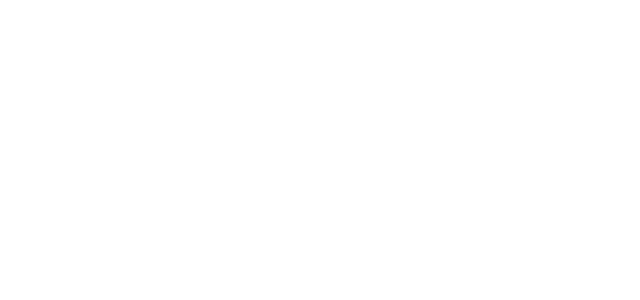
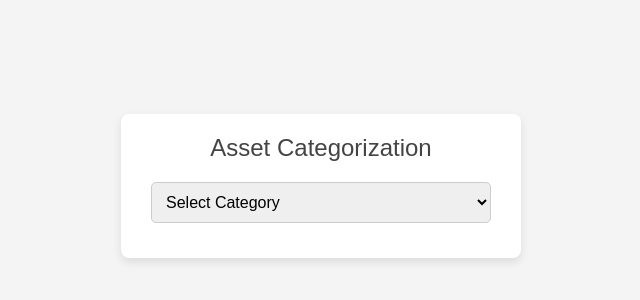
Before and after one commit to PasinduLakshanDSE/Vella, a React (Create React App) app in the folder assetmanagment/: page /category in a window 1280 px wide. Before the commit this address had no page. Shown: the part 214-514 px from the top of the page, without its empty margins (319-959 px from the left). Built offline with nearby package versions, Linux system fonts and the light colour scheme.

Commit message:
update catergory

```diff
--- a/assetmanagment/src/App.js
+++ b/assetmanagment/src/App.js
@@ -15,7 +15,10 @@
 import Login from "./components/Login/Login";
 import Users from "./components/Admin/Users/Users";
 import AssetRegister from "./components/Admin/AssetRegistration/AssetRegister";
+import Categorization from "./components/Admin/AssetCategorization/Assetcategorization";
+
 //import Users from "./components/Users/Users";
+
 
 function App() {
   return (
@@ -32,6 +35,7 @@
         <Route path="/Login"  element={<Login/>}/>
         <Route path="/Users"  element={<Users/>}/>
         <Route path="/AssetRegister" element={<AssetRegister/>}/>
+        <Route path="/category" element={<Categorization/>}/>
       </Routes>
     </div>
   );
--- a/assetmanagment/src/components/Admin/AdminNav/AdminNav.jsx
+++ b/assetmanagment/src/components/Admin/AdminNav/AdminNav.jsx
@@ -57,10 +57,19 @@
           <hr />
           <div className="nav-button">
             <i className="fas fa-user"></i>
+            <a href="/category" className="nav-link">
+            Asset Categorize
+            </a>
+          </div>
+          <div className="nav-button">
+            <i className="fas fa-user"></i>
             <a href="/Users" className="nav-link">
               Users
             </a>
           </div>
+          <hr/>
+
+          <hr/>
           <div id="nav-content-highlight"></div>
         </div>
         <input id="nav-footer-toggle" type="checkbox" />
@@ -102,6 +111,7 @@
                 </>
               ) : null}
             </div>
+
           </div>
         </div>
       </div>
--- /dev/null
+++ b/assetmanagment/src/components/Admin/AssetCategorization/Assetcategorization.jsx
@@ -0,0 +1,119 @@
+import React, { useState } from "react";
+import './assetCategorization.css';
+
+const Categorization = () => {
+  const [category, setCategory] = useState(""); // State for selected category
+  const [customCategory, setCustomCategory] = useState(""); // Custom category input
+  const [types, setTypes] = useState(""); // State for selected type
+  const [customType, setCustomType] = useState(""); // Custom type input
+  const [selectedParts, setSelectedParts] = useState([]); // State for selected computer parts
+
+  const categories = ["Electronics", "Furniture", "Stationery", "Other"];
+
+  // Define types based on the selected category
+  const getTypesByCategory = (category) => {
+    switch (category) {
+      case "Electronics":
+        return ["Computer", "Laptop", "Mobile Phone", "UPS", "Other"];
+      case "Furniture":
+        return ["Table", "Chair", "Sofa", "Cupboard", "Other"];
+      case "Stationery":
+        return ["Pen", "Notebook", "Marker", "Stapler", "Other"];
+      default:
+        return [];
+    }
+  };
+
+  const typesList = getTypesByCategory(category);
+
+  // Define computer parts for selection
+  const computerParts = ["Full Pack", "Monitor", "Mouse"];
+
+  // Handle checkbox changes
+  const handlePartsChange = (part) => {
+    setSelectedParts((prevSelectedParts) =>
+      prevSelectedParts.includes(part)
+        ? prevSelectedParts.filter((p) => p !== part) // Remove if already selected
+        : [...prevSelectedParts, part] // Add if not selected
+    );
+  };
+
+  return (
+    <div className="body">
+      <div className="asset-categorization">
+        <div className="form-container">
+          <h2>Asset Categorization</h2>
+          <div className="input-box">
+            {/* Category Dropdown */}
+            <select
+              value={category}
+              onChange={(e) => {
+                setCategory(e.target.value); // Update category
+                setTypes(""); // Reset types when category changes
+                setSelectedParts([]); // Reset selected parts
+              }}
+            >
+              <option value="">Select Category</option>
+              {categories.map((cat) => (
+                <option key={cat} value={cat}>
+                  {cat}
+                </option>
+              ))}
+            </select>
+            {category === "Other" && (
+              <input
+                type="text"
+                value={customCategory}
+                onChange={(e) => setCustomCategory(e.target.value)}
+                placeholder="Enter Category"
+              />
+            )}
+
+            {/* Type Dropdown */}
+            {category && (
+              <select
+                value={types}
+                onChange={(e) => setTypes(e.target.value)}
+              >
+                <option value="">Select Type</option>
+                {typesList.map((typ) => (
+                  <option key={typ} value={typ}>
+                    {typ}
+                  </option>
+                ))}
+              </select>
+            )}
+            {types === "Other" && (
+              <input
+                type="text"
+                value={customType}
+                onChange={(e) => setCustomType(e.target.value)}
+                placeholder="Enter Type"
+              />
+            )}
+
+            {/* Display checkboxes for computer parts */}
+            {types === "Computer" && (
+              <div className="checkbox-group">
+                <h3>Select Computer Parts</h3>
+                {computerParts.map((part) => (
+                  <div key={part}>
+                    <input
+                      type="checkbox"
+                      value={part}
+                      checked={selectedParts.includes(part)}
+                      onChange={() => handlePartsChange(part)}
+                    />
+                    <label>{part}</label>
+                  </div>
+                ))}
+              </div>
+            )}
+          </div>
+        </div>
+      </div>
+    </div>
+  );
+};
+
+export default Categorization;
--- /dev/null
+++ b/assetmanagment/src/components/Admin/AssetCategorization/assetCategorization.css
@@ -0,0 +1,114 @@
+/* General styles for the page */
+.body {
+    font-family: Arial, sans-serif;
+    margin: 0;
+    padding: 0;
+    background-color: #f9f9f9;
+    color: #333;
+  }
+
+  /* Container for the categorization form */
+  .asset-categorization {
+    display: flex;
+    justify-content: center;
+    align-items: center;
+    min-height: 100vh;
+    background-color: #f4f4f4;
+  }
+
+  /* Form container styling */
+  .form-container {
+    background-color: #fff;
+    border-radius: 8px;
+    box-shadow: 0 4px 10px rgba(0, 0, 0, 0.1);
+    padding: 20px 30px;
+    width: 400px;
+    max-width: 90%;
+  }
+
+  /* Form heading */
+  .form-container h2 {
+    font-size: 24px;
+    margin-bottom: 20px;
+    color: #444;
+    text-align: center;
+  }
+
+  /* Input box container */
+  .input-box {
+    display: flex;
+    flex-direction: column;
+    gap: 15px;
+  }
+
+  /* Select and input fields */
+  .input-box select,
+  .input-box input[type="text"] {
+    padding: 10px;
+    font-size: 16px;
+    border: 1px solid #ccc;
+    border-radius: 5px;
+    outline: none;
+    transition: all 0.3s ease;
+  }
+
+  .input-box select:focus,
+  .input-box input[type="text"]:focus {
+    border-color: #007bff;
+    box-shadow: 0 0 5px rgba(0, 123, 255, 0.5);
+  }
+
+  /* Checkbox group */
+  .checkbox-group {
+    margin-top: 15px;
+  }
+
+  .checkbox-group h3 {
+    font-size: 18px;
+    margin-bottom: 10px;
+    color: #555;
+  }
+
+  .checkbox-group div {
+    display: flex;
+    align-items: center;
+    gap: 10px;
+    margin-bottom: 8px;
+  }
+
+  /* Checkboxes */
+  .checkbox-group input[type="checkbox"] {
+    width: 16px;
+    height: 16px;
+    cursor: pointer;
+  }
+
+  .checkbox-group label {
+    font-size: 16px;
+    color: #333;
+    cursor: pointer;
+  }
+
+  /* Add responsive design */
+  @media (max-width: 500px) {
+    .form-container {
+      padding: 15px 20px;
+    }
+
+    .form-container h2 {
+      font-size: 20px;
+    }
+
+    .input-box select,
+    .input-box input[type="text"] {
+      font-size: 14px;
+    }
+
+    .checkbox-group h3 {
+      font-size: 16px;
+    }
+
+    .checkbox-group label {
+      font-size: 14px;
+    }
+  }
```
